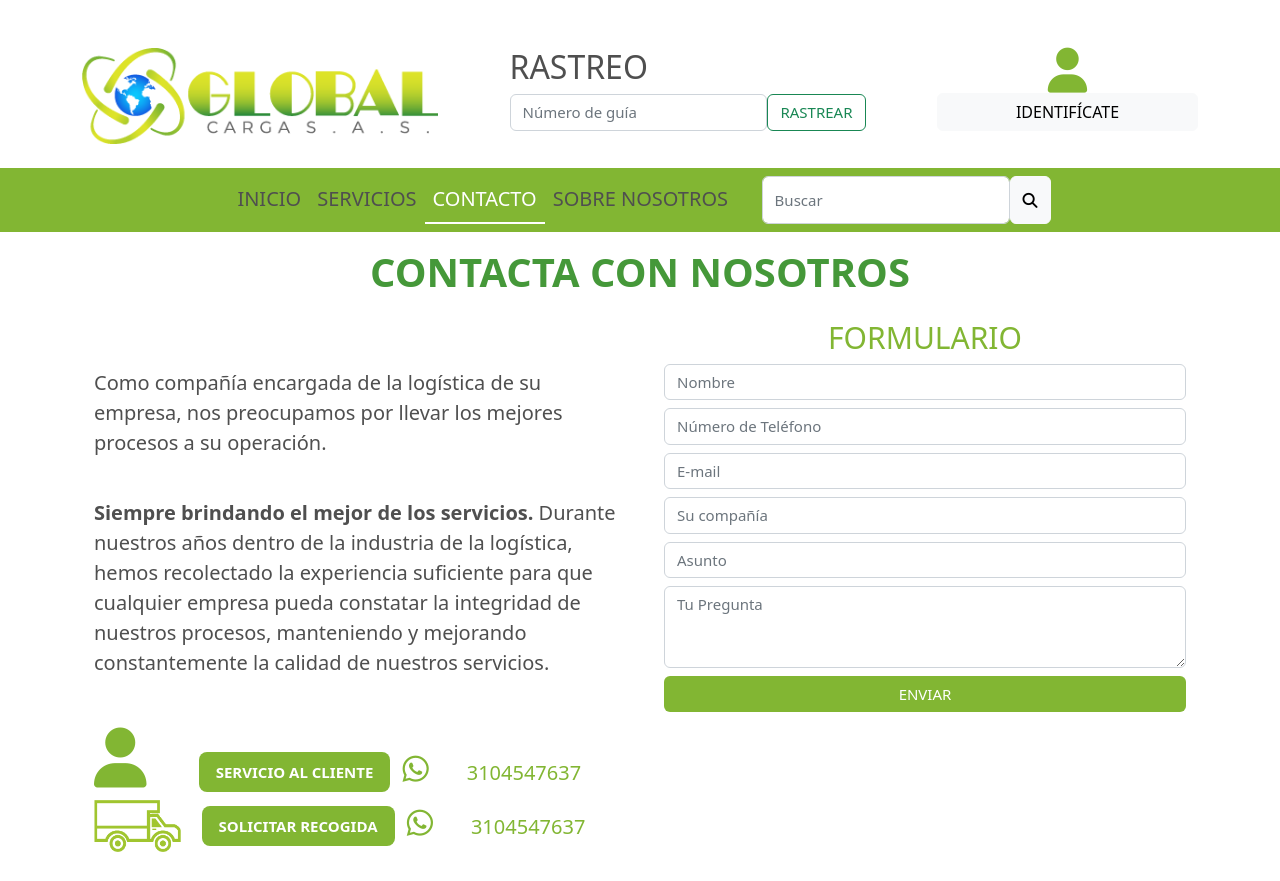
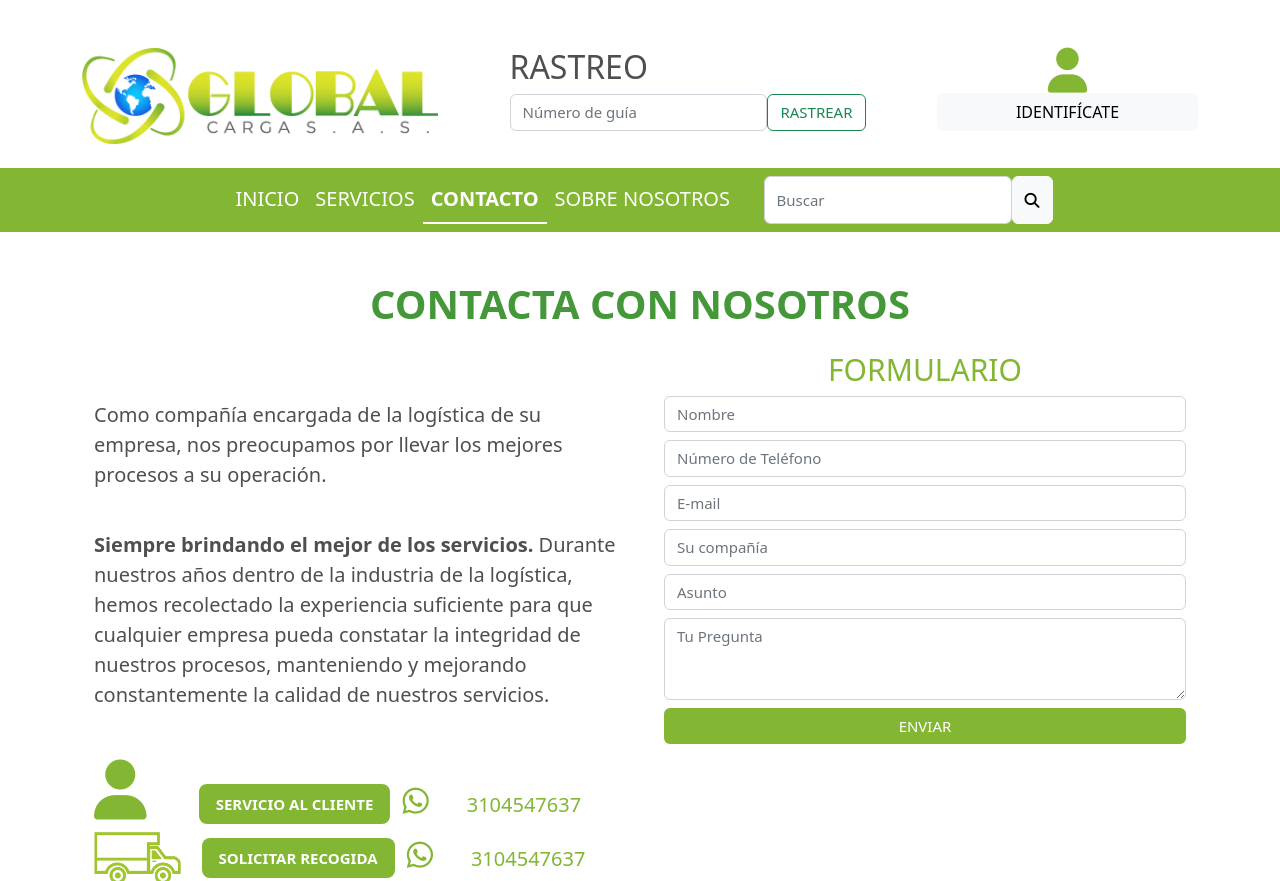
Before and after one commit to juancalderonx/Global-Carga, a plain HTML site: page contacto.html in a window 1280 px wide. Shown: the top 881 px of the page. Drawn offline with nearby package versions, Linux system fonts and the light colour scheme.

Commit message:
Nav finalizado

```diff
--- a/contacto.html
+++ b/contacto.html
@@ -71,7 +71,7 @@
 
   <section>
     <div class="title container mt-3 mb-4">
-      <h1 style="color: #459839;text-align: center; font-weight: bold;">CONTACTA CON NOSOTROS</h1>
+      <h1 style="color: #459839;text-align: center; font-weight: bold;" class="mt-5">CONTACTA CON NOSOTROS</h1>
     </div>
 
     <div class="container mb-2">
--- a/css/contacto.css
+++ b/css/contacto.css
@@ -134,6 +134,7 @@ footer .row p {
   color: #fff !important;
   text-decoration: none !important;
   border-bottom: 2px solid #fff;
+  font-weight: 600;
 }
 
 .active-footer {
--- a/css/index.css
+++ b/css/index.css
@@ -175,6 +175,7 @@ footer .row p {
   color: #fff !important;
   text-decoration: none !important;
   border-bottom: 2px solid #fff;
+  font-weight: 600;
 }
 
 .active-footer {
--- a/css/nav.css
+++ b/css/nav.css
@@ -5,14 +5,14 @@
 .nav-item a {
   text-align: center;
   letter-spacing: 0px;
-  color: #4F4F4F;
+  color: #fff;
   opacity: 1;
   font-size: 12px;
 }
 
 .nav-item {
   text-transform: uppercase;
-  font-weight: 500;
+  font-weight: 400;
 }
 
 .navbar-toggler {
--- a/css/registro.css
+++ b/css/registro.css
@@ -53,6 +53,7 @@ footer .row p {
   color: #fff !important;
   text-decoration: none;
   border-bottom: 2px solid #fff;
+  font-weight: 600;
 }
 
 .info-social {
--- a/css/servicios.css
+++ b/css/servicios.css
@@ -89,6 +89,7 @@ footer .row p {
   color: #fff !important;
   text-decoration: none !important;
   border-bottom: 2px solid #fff;
+  font-weight: 600;
 }
 
 .active-footer {
--- a/css/sobre_nosotros.css
+++ b/css/sobre_nosotros.css
@@ -137,6 +137,7 @@ footer .row p {
   color: #fff !important;
   text-decoration: none !important;
   border-bottom: 2px solid #fff;
+  font-weight: 600;
 }
 
 .active-footer {
```
Also changed, not shown: index.html (+1 -1 lines), sobre_nosotros.html (+1 -1 lines).
